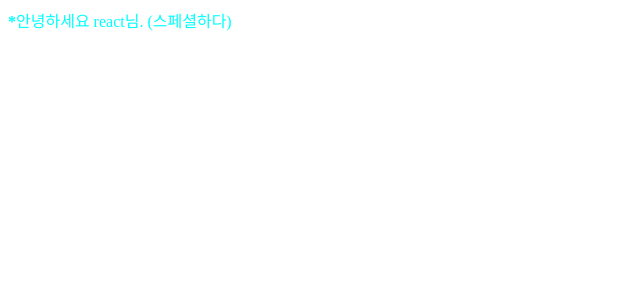
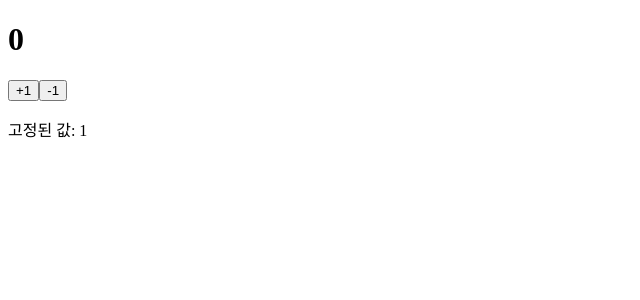
Before and after one commit to sannimdev/react-begin, a React (Create React App) app: page / in a window 1280 px wide. Shown: the top 300 px of the page, without its empty margins (0-640 px from the left). Built offline with nearby package versions, Linux system fonts and the light colour scheme.

Commit message:
Class Component에서 state를 다루는 방법

```diff
--- a/src/Counter.js
+++ b/src/Counter.js
@@ -1,42 +1,115 @@
-import React, { useReducer } from "react";
+import React, { Component } from "react";
 
-function reducer(state, action) {
-  switch (action.type) {
-    case "INCREMENT":
-      return state + 1;
-    case "DECREMENT":
-      return state - 1;
-    default:
-      // return state;
-      throw new Error("Unhandled action");
+class Counter extends Component {
+  // constructor(props) {
+  //   super(props);
+
+  //   this.state = {
+  //     //단, this.state는 객체의 형태로서 존재해야 함
+  //     counter: 0,
+  //   };
+
+  //   //바인드 작업
+  //   // this.handleIncrease = this.handleIncrease.bind(this);
+  //   // this.handleDecrease = this.handleDecrease.bind(this);
+  // }
+
+  state = {
+    //class properties in babel plugin
+    counter: 0,
+    fixed: 1, // this.setState에는 업데이트하고자 하는 값만 넣어주면 나머지 값은 건드리지 않는다.
+    updateMe: {
+      toggleMe: false,
+      dontChangeMe: 1,
+    },
+  };
+
+  handleIncrease = () => {
+    //class properties in babel plugin
+    // console.log(this);
+    // console.log("increarse");
+    // this.setState({ counter: this.state.counter + 1 });
+    // 즉시 한 메서드에서 여러 개의 setState를 이용하여 값을 즉시 변화시켜야 한다면 아래와 같이 선언해야 한다.
+    this.setState((state) => ({
+      counter: state.counter + 1,
+    }));
+    this.setState((state) => ({
+      counter: state.counter + 1,
+    }));
+    this.setState((state) => ({
+      counter: state.counter + 1,
+    }));
+  };
+
+  handleDecrease = () => {
+    //class properties in babel plugin
+    // console.log("decrease");
+    this.setState({ counter: this.state.counter - 1 }); //=> 상태가 바로 업데이트되는 것이 아니라 비동기적으로 업데이트가 일어난다.
+    this.setState({ counter: this.state.counter - 1 }); //=> 상태가 바로 업데이트되는 것이 아니라 비동기적으로 업데이트가 일어난다.
+    this.setState({ counter: this.state.counter - 1 }); //=> 상태가 바로 업데이트되는 것이 아니라 비동기적으로 업데이트가 일어난다.
+    this.setState({ counter: this.state.counter - 1 }); //=> 상태가 바로 업데이트되는 것이 아니라 비동기적으로 업데이트가 일어난다.
+  };
+
+  handleToggle = () => {
+    this.setState({
+      updateMe: {
+        //그러나 state 안에 있는 하위 객체의 경우에는 불변의 법칙을 지켜서 명시해야 한다.
+        ...this.state.updateMe,
+        toggleMe: !this.state.updateMe.toggleMe,
+        // dontChangMe: this.state.updateMe.dontChangeMe
+      },
+    });
+  };
+
+  render() {
+    return (
+      <div>
+        <h1>{this.state.counter}</h1>
+        <button onClick={this.handleIncrease}>+1</button>
+        <button onClick={this.handleDecrease}>-1</button>
+        <p>고정된 값: {this.state.fixed}</p>
+      </div>
+    );
   }
 }
 
-function Counter() {
-  const [number, dispatch] = useReducer(reducer, 0); //useReducer(리듀서, 초깃값)
-  // const [number, setNumber] = useState(0);
-  // const numberState = useState(0);
-  //   const number = numberState[0];
-  //   const setNumber = numberState[1];
-  const onIncrease = () => {
-    dispatch({
-      type: "INCREMENT",
-    });
-    console.log("+1");
-  };
-  const onDecrease = () => {
-    dispatch({
-      type: "DECREMENT",
-    });
-    console.log("-1");
-  };
-  return (
-    <div>
-      <h1>{number}</h1>
-      <button onClick={onIncrease}>+1</button>
-      <button onClick={onDecrease}>-1</button>
-    </div>
-  );
-}
+// function reducer(state, action) {
+//   switch (action.type) {
+//     case "INCREMENT":
+//       return state + 1;
+//     case "DECREMENT":
+//       return state - 1;
+//     default:
+//       // return state;
+//       throw new Error("Unhandled action");
+//   }
+// }
+
+// function Counter() {
+//   const [number, dispatch] = useReducer(reducer, 0); //useReducer(리듀서, 초깃값)
+//   // const [number, setNumber] = useState(0);
+//   // const numberState = useState(0);
+//   //   const number = numberState[0];
+//   //   const setNumber = numberState[1];
+//   const onIncrease = () => {
+//     dispatch({
+//       type: "INCREMENT",
+//     });
+//     console.log("+1");
+//   };
+//   const onDecrease = () => {
+//     dispatch({
+//       type: "DECREMENT",
+//     });
+//     console.log("-1");
+//   };
+//   return (
+//     <div>
+//       <h1>{number}</h1>
+//       <button onClick={onIncrease}>+1</button>
+//       <button onClick={onDecrease}>-1</button>
+//     </div>
+//   );
+// }
 
 export default Counter;
--- a/src/index.js
+++ b/src/index.js
@@ -3,10 +3,12 @@
 import App from "./App";
 import * as serviceWorker from "./serviceWorker";
 import Hello from "./Hello";
+import Counter from "./Counter";
 
 ReactDOM.render(
   <React.StrictMode>
-    <Hello name="react" isSpecial={true} />
+    {/* <Hello name="react" isSpecial={true} /> */}
+    <Counter />
   </React.StrictMode>,
   document.getElementById("root")
 );
```
